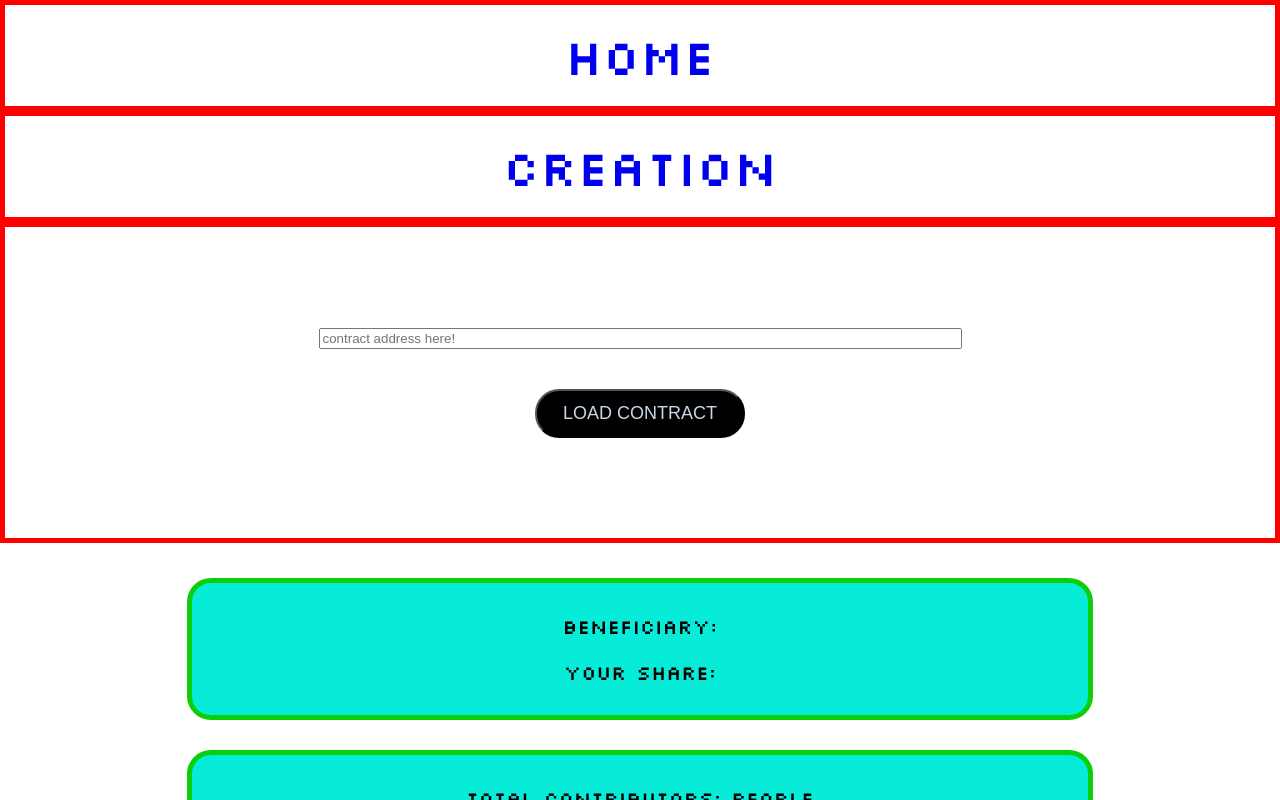
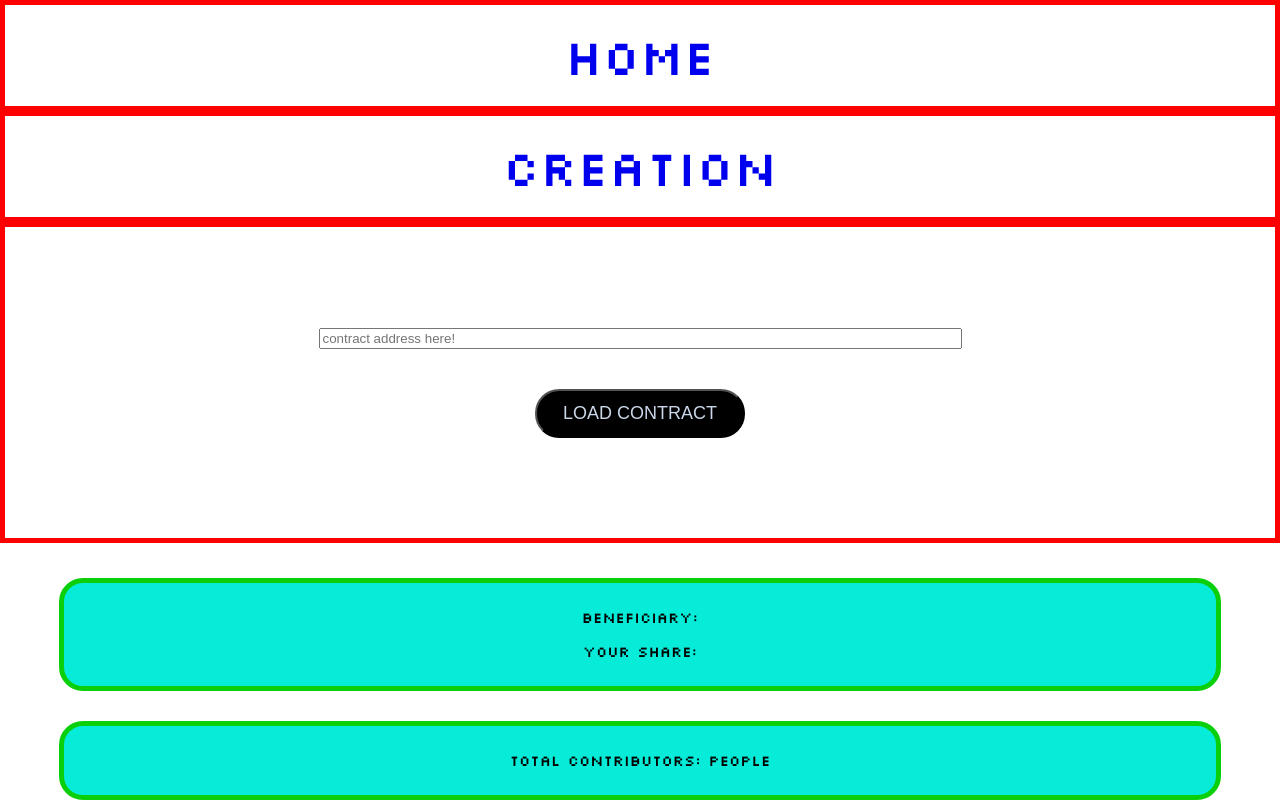
Before and after one commit to Banksy-said-hi/Dong-React, a React (Create React App) app: page /payment in a window 1280 px wide. Shown: the top 800 px of the page. Built offline with nearby package versions, Linux system fonts and the light colour scheme.

Commit message:
Payment page font size fixed

```diff
--- a/src/App.css
+++ b/src/App.css
@@ -32,7 +32,7 @@
 
 
 .div0 {
-  width: 70%;
+  width: 90%;
   padding-top: 10px;
   padding-bottom: 10px;
   border: 5px solid #0acf0a;
@@ -41,7 +41,7 @@
   border-radius: 24px;
   background-color: #07ecd9;
   font-family: "Silkscreen";
-  font-size: 20px;
+  font-size: 15px;
 }
 
 .nav-items {
```
